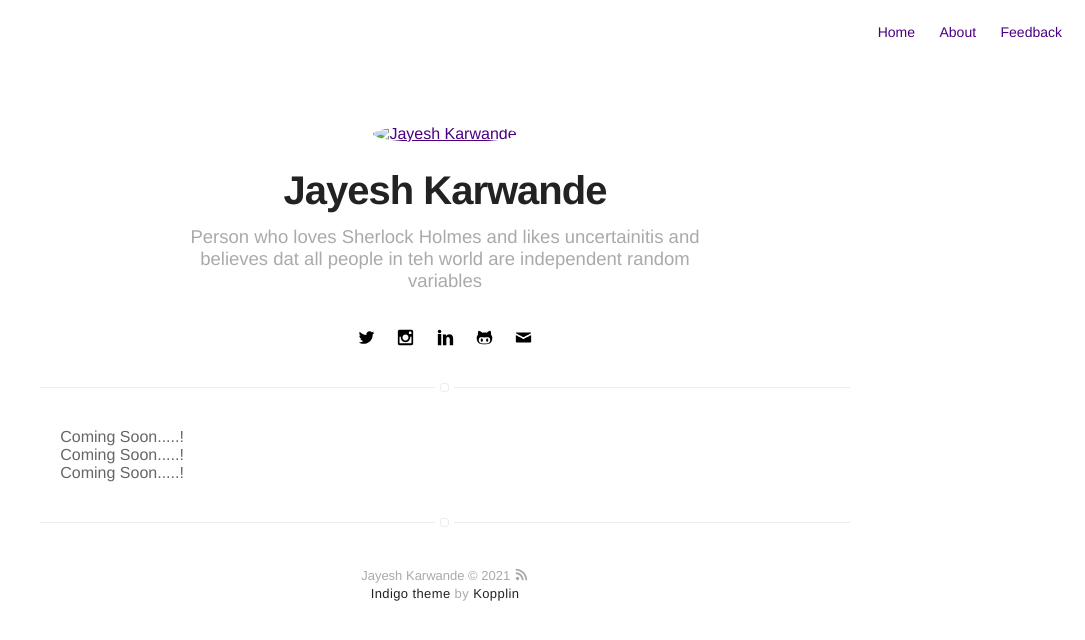
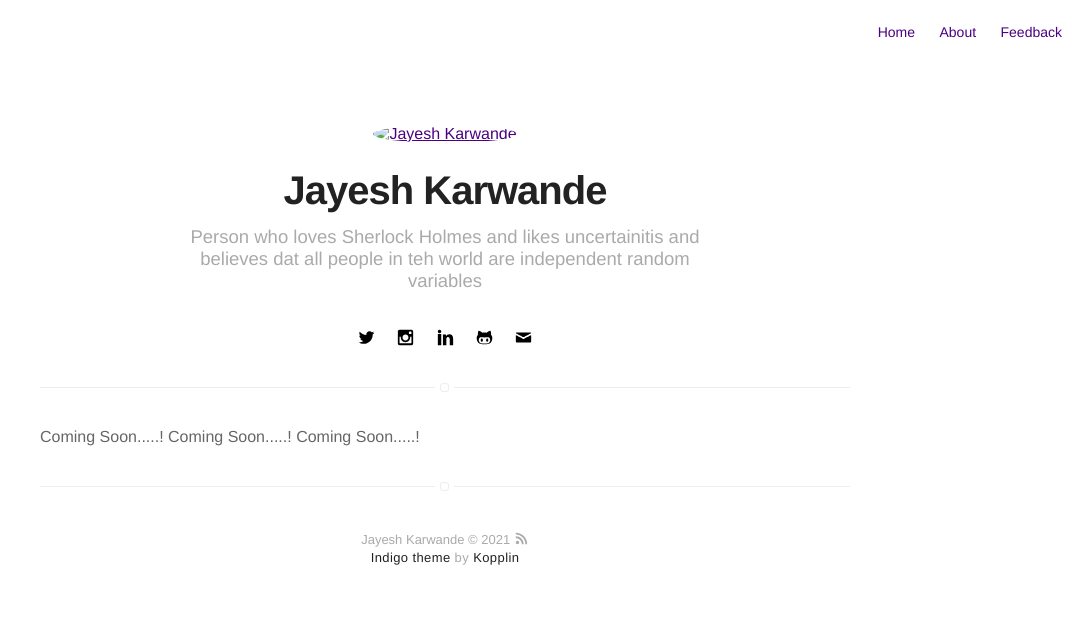
Before and after one commit to Jayesh-Karwande/Jayesh-Karwande.github.io, a Jekyll site: the page built from blog/index.html, in a window 1280 px wide. Shown: the top 640 px of the page, without its empty margins (195-1280 px from the left). Built offline with Jekyll 4.4.1, drawn with Linux system fonts in a browser that asks for light colours.

Commit message:
Update blog-post.html

```diff
--- a/_includes/blog-post.html
+++ b/_includes/blog-post.html
@@ -1,4 +1,2 @@
-<div class="item {% if post.star %}star{% endif %}">
+
             Coming Soon.....!
-
-</div>
```
